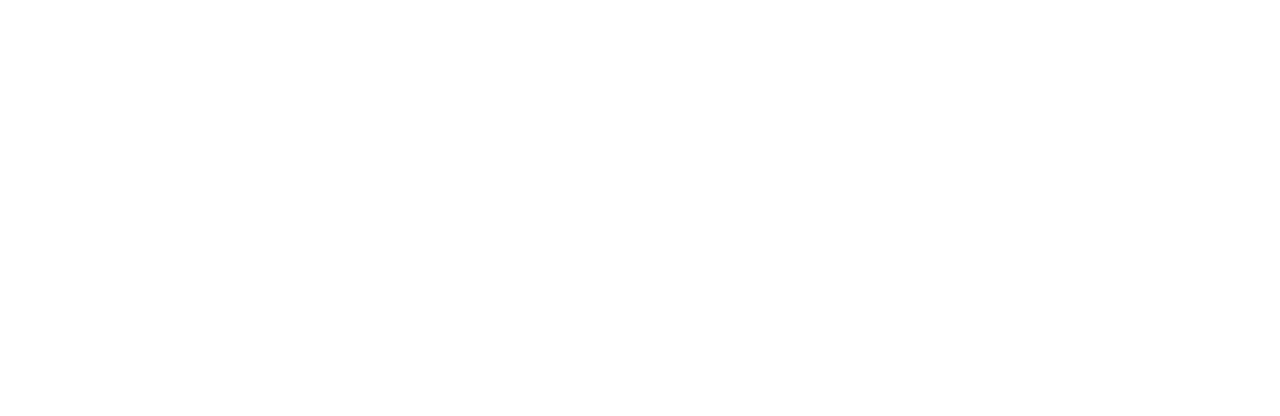
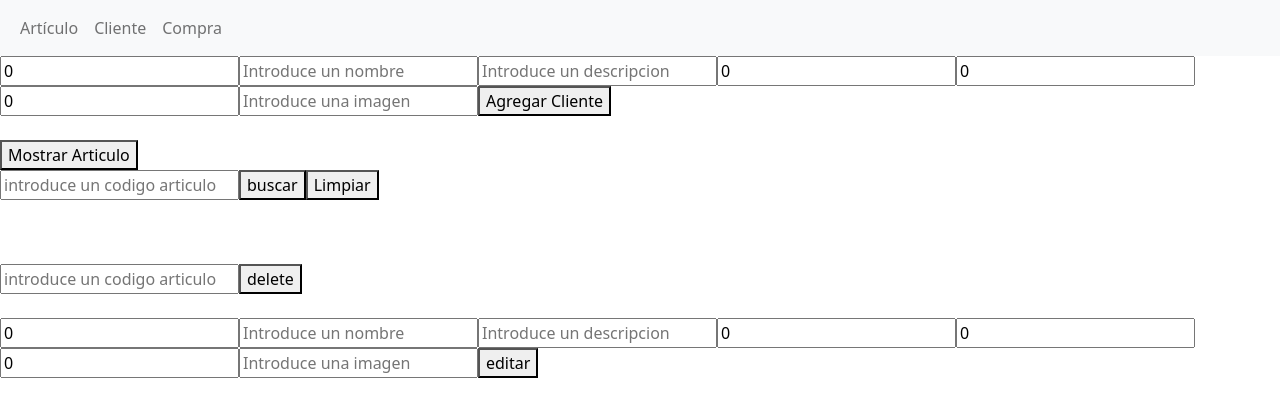
Before and after one commit to JairoGonzalezFernandez/TareaGrupal18-03, an Angular app: page / in a window 1280 px wide. Shown: the top 416 px of the page. Built offline with nearby package versions, Linux system fonts and the light colour scheme.

Commit message:
mejorando metodo editar

```diff
--- a/src/app/articulo/articulo.component.html
+++ b/src/app/articulo/articulo.component.html
@@ -1,20 +1,21 @@
 <form (ngSubmit)="agregar()">
 
-  <input type="text" name="codArticulo" placeholder="introduce un codigo cliente" [(ngModel)]="nuevo.codArticulo">
+  <input type="number" name="codArticulo" placeholder="introduce un codigo cliente" [(ngModel)]="nuevo.codArticulo">
 
   <input type="text" name="nombre" placeholder="Introduce un nombre" [(ngModel)]="nuevo.nombre">
 
   <input type="text" name="descripcion" placeholder="Introduce un descripcion" [(ngModel)]="nuevo.descripcion">
 
-  <input type="text" name="precioUnidad" placeholder="Introduce una precioUnidad" [(ngModel)]="nuevo.precioUnidad">
-  <input type="text" name="unidadesStock" placeholder="Introduce una unidadesStock" [(ngModel)]="nuevo.unidadesStock">
-  <input type="text" name="stockSeguridad" placeholder="Introduce una stockSeguridad" [(ngModel)]="nuevo.stockSeguridad">
+  <input type="number" name="precioUnidad" placeholder="Introduce una precioUnidad" [(ngModel)]="nuevo.precioUnidad">
+  <input type="number" name="unidadesStock" placeholder="Introduce una unidadesStock" [(ngModel)]="nuevo.unidadesStock">
+  <input type="number" name="stockSeguridad" placeholder="Introduce una stockSeguridad" [(ngModel)]="nuevo.stockSeguridad">
   <input type="text" name="imagen" placeholder="Introduce una imagen" [(ngModel)]="nuevo.imagen">
 
   <button type="submit">Agregar Cliente</button>
 
 </form>
 
+<br>
 <div>
   <button type="button" (click)="mostrarTodosArticulos()">Mostrar Articulo</button>
   <div *ngIf="mostrarTodos">
@@ -22,7 +23,7 @@
       Codigo articulo: {{item.codArticulo}}-<br>
       Nombre: {{item.nombre}}-<br>
       Descripcion: {{item.descripcion}}-<br>
-      PrecioUnidad: {{item.precioUnidad}-<br>
+      PrecioUnidad: {{item.precioUnidad}}-<br>
       Unidades Stock: {{item.unidadesStock}}-<br>
       Stock Seguridad: {{item.stockSeguridad}}-<br>
       Imagen: {{item.imagen}}<br>
@@ -51,15 +52,12 @@
 <br>
 
 <form (ngSubmit)="editar()">
-<input type="text" name="codArticulo" placeholder="introduce un codigo cliente" [(ngModel)]="nuevo.codArticulo">
-
+  <input type="number" name="codArticulo" placeholder="introduce un codigo cliente" [(ngModel)]="nuevo.codArticulo">
   <input type="text" name="nombre" placeholder="Introduce un nombre" [(ngModel)]="nuevo.nombre">
-
   <input type="text" name="descripcion" placeholder="Introduce un descripcion" [(ngModel)]="nuevo.descripcion">
-
-  <input type="text" name="precioUnidad" placeholder="Introduce una precioUnidad" [(ngModel)]="nuevo.precioUnidad">
-  <input type="text" name="unidadesStock" placeholder="Introduce una unidadesStock" [(ngModel)]="nuevo.unidadesStock">
-  <input type="text" name="stockSeguridad" placeholder="Introduce una stockSeguridad" [(ngModel)]="nuevo.stockSeguridad">
+  <input type="number" name="precioUnidad" placeholder="Introduce una precioUnidad" [(ngModel)]="nuevo.precioUnidad">
+  <input type="number" name="unidadesStock" placeholder="Introduce una unidadesStock" [(ngModel)]="nuevo.unidadesStock">
+  <input type="number" name="stockSeguridad" placeholder="Introduce una stockSeguridad" [(ngModel)]="nuevo.stockSeguridad">
   <input type="text" name="imagen" placeholder="Introduce una imagen" [(ngModel)]="nuevo.imagen">
   <button type="submit">editar</button>
 
--- a/src/app/articulo/articulo.component.ts
+++ b/src/app/articulo/articulo.component.ts
@@ -11,17 +11,18 @@ nombreArticuloBuscado!:string;
 articuloMostrar!:Articulo;
 buscarCod!:number;
 mostrarTodos:boolean=false;
+indice:number=0;
 
 
 articulos:Articulo[]=[
   {
     codArticulo:12,
-  nombre:"patata",
-  descripcion:"brrr",
-  precioUnidad:12,
-  unidadesStock:22,
-  stockSeguridad:33,
-  imagen:"no hay",
+    nombre:"patata",
+    descripcion:"brrr",
+    precioUnidad:12,
+    unidadesStock:22,
+    stockSeguridad:33,
+    imagen:"no hay",
   }
 ];
 
@@ -102,18 +103,20 @@ nuevo:Articulo={
 
     for (let i = 0; i < this.articulos.length; i++) {
 
-      if(this.articulos[i].codArticulo===this.nuevo.codArticulo)
+      if(this.articulos[i].codArticulo===this.nuevo.codArticulo){
+        this.indice=i;
+      }
+    }
+    this.articulos[this.indice]=this.nuevo;
 
-        this.articulos[i]=this.nuevo;
-
+    this.nuevo={
+      codArticulo:0,
+      nombre:"",
+      descripcion:"",
+      precioUnidad:0,
+      unidadesStock:0,
+      stockSeguridad:0,
+      imagen:"",
     }
-
-
-
-
-    //this.onNuevoCliente.emit(this.nuevo);
-
-    //this.servicio.agregarPersonaje(this.nuevo);
-
+  }
 }
-}
--- a/src/app/clientes/clientes.component.html
+++ b/src/app/clientes/clientes.component.html
@@ -7,7 +7,7 @@
   <input type="number" name="cp" placeholder="Introduce un codigo postal" [(ngModel)]="nuevo.cp">
   <input type="text" name="provincia" placeholder="Introduce una provincia" [(ngModel)]="nuevo.provincia">
   <input type="number" name="telefono" placeholder="Introduce un telefono" [(ngModel)]="nuevo.telefono">
-  <input type="number" name="fechaNacimiento" placeholder="Introduce una fecha de nacimiento" [(ngModel)]="nuevo.fechaNacimiento">
+  <input type="text" name="fechaNacimiento" placeholder="Introduce una fecha de nacimiento" [(ngModel)]="nuevo.fechaNacimiento">
   <button type="submit">Agregar Cliente</button>
 </form>
 <br>
@@ -52,21 +52,13 @@
 <form (ngSubmit)="editar()">
 
   <input type="number" name="codCliente" placeholder="introduce un codigo cliente" [(ngModel)]="nuevo.codCliente">
-
   <input type="text" name="nombre" placeholder="Introduce un nombre" [(ngModel)]="nuevo.nombre">
-
   <input type="text" name="apellidos" placeholder="Introduce un apellido" [(ngModel)]="nuevo.apellidos">
-
   <input type="text" name="empresa" placeholder="Introduce una empresa" [(ngModel)]="nuevo.empresa">
-
   <input type="text" name="puesto" placeholder="Introduce un puesto" [(ngModel)]="nuevo.puesto">
-  <input type="text" name="puesto" placeholder="Introduce un cp" [(ngModel)]="nuevo.cp">
+  <input type="number" name="puesto" placeholder="Introduce un cp" [(ngModel)]="nuevo.cp">
   <input type="text" name="puesto" placeholder="Introduce un Provincia" [(ngModel)]="nuevo.provincia">
-  <input type="text" name="puesto" placeholder="Introduce un Telefono" [(ngModel)]="nuevo.telefono">
+  <input type="number" name="puesto" placeholder="Introduce un Telefono" [(ngModel)]="nuevo.telefono">
   <input type="text" name="puesto" placeholder="Introduce una fecha de nacimiento" [(ngModel)]="nuevo.fechaNacimiento">
-
-
-
   <button type="submit">editar</button>
-
 </form>
--- a/src/app/clientes/clientes.component.ts
+++ b/src/app/clientes/clientes.component.ts
@@ -8,6 +8,7 @@ import { Cliente } from '../interfaces/cliente.interfaces';
 })
 export class ClientesComponent implements OnInit {
 
+  indice:number=0;
   nombreClienteBuscado!:string;
   clienteMostrar!:Cliente;
   clientes:Cliente[]=[
@@ -100,11 +101,21 @@ export class ClientesComponent implements OnInit {
     for (let i = 0; i < this.clientes.length; i++) {
 
       if(this.clientes[i].codCliente===this.nuevo.codCliente)
+       this.indice=i;
+    }
+    this.clientes[this.indice]=this.nuevo;
 
-        this.clientes[i]=this.nuevo;
-
+    this.nuevo={
+      codCliente:0,
+      nombre:"",
+      apellidos:"",
+      empresa:"",
+      puesto:"",
+      cp:0,
+      provincia:"",
+      telefono:0,
+      fechaNacimiento:""
     }
-
   }
 
 
--- a/src/app/compra/compra.component.html
+++ b/src/app/compra/compra.component.html
@@ -1,5 +1,5 @@
 <div class="">
-  <ul *ngFor="let client of (ngModel)="cliente">
+<!--  <ul *ngFor="let client of (ngModel)="cliente">
    <li>{{item.codCliente}}</li>
     <li>{{item.nombre}}</li>
     <li>{{item.apellidos}}</li>
@@ -10,4 +10,4 @@
      <li>{{arti.nombre}}</li>
      <li>{{arti.apellidos}}</li>
   </ul>
-</div>
+</div>-->
--- a/src/app/compra/compra.component.ts
+++ b/src/app/compra/compra.component.ts
@@ -20,7 +20,7 @@ export class CompraComponent implements OnInit {
     this.compra.unidades=unidades;
     this.compras.push(this.compra);
   }
-
+/**
   cliente!: Cliente;
   recibidoCliente($event){
     this.cliente=$event
@@ -29,7 +29,7 @@ export class CompraComponent implements OnInit {
   recibidoArticulo($event){
     this.articulo=$event;
   }
-
+*/
 
   constructor() { }
 
```
